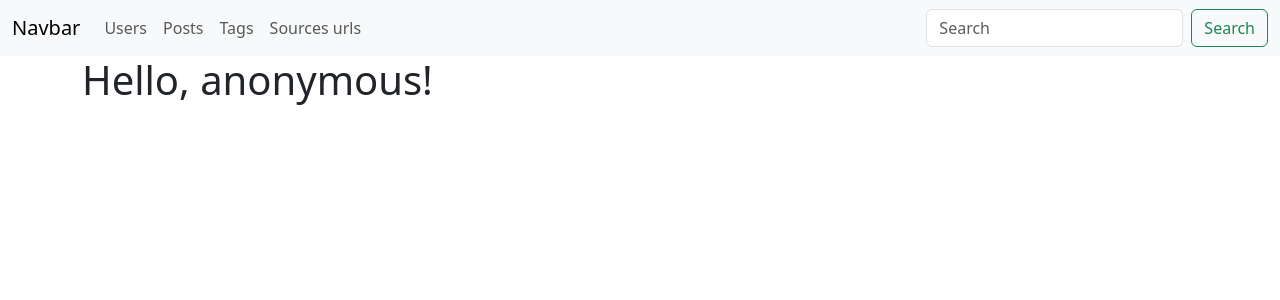
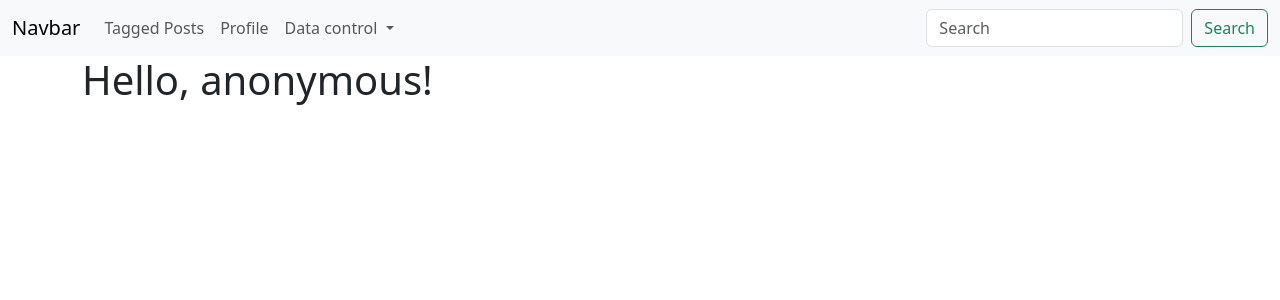
Before and after one commit to 3nk0d/Python_Basic_Course-Project, a Django app: page / in a window 1280 px wide. Shown: the top 300 px of the page. Run offline with Django 4.2, Linux system fonts and the light colour scheme.

Commit message:
Change navbar urls

```diff
--- a/news_portal/templates/base.html
+++ b/news_portal/templates/base.html
@@ -21,16 +21,24 @@
         <div class="collapse navbar-collapse" id="navbarSupportedContent">
           <ul class="navbar-nav me-auto mb-2 mb-lg-0">
             <li class="nav-item">
-              <a class="nav-link" aria-current="page" href="{% url 'users' %}">Users</a>
+              <a class="nav-link" aria-current="page" href="{% url 'posts' %}">Tagged Posts</a>
             </li>
             <li class="nav-item">
-              <a class="nav-link" href="{% url 'posts' %}">Posts</a>
+              <a class="nav-link" aria-current="page" href="#">Profile</a>
             </li>
-            <li class="nav-item">
-              <a class="nav-link" href="{% url 'tags' %}">Tags</a>
-            </li>
-            <li class="nav-item">
-              <a class="nav-link" href="{% url 'sources' %}">Sources urls</a>
+            <li class="nav-item dropdown">
+              <a class="nav-link dropdown-toggle" href="#" id="navbarDropdown" role="button" data-bs-toggle="dropdown" aria-expanded="false">
+                Data control
+              </a>
+              <ul class="dropdown-menu" aria-labelledby="navbarDropdown">
+                <li><a class="dropdown-item" href="{% url 'users' %}">Users</a></li>
+                  <li><hr class="dropdown-divider"></li>
+                <li><a class="dropdown-item" href="{% url 'posts_control' %}">Posts</a></li>
+                  <li><hr class="dropdown-divider"></li>
+                <li><a class="dropdown-item" href="{% url 'tags' %}">Tags</a></li>
+                  <li><hr class="dropdown-divider"></li>
+                <li><a class="dropdown-item" href="{% url 'sources' %}">Sources urls</a></li>
+              </ul>
             </li>
           </ul>
           <form class="d-flex" role="search">
```
